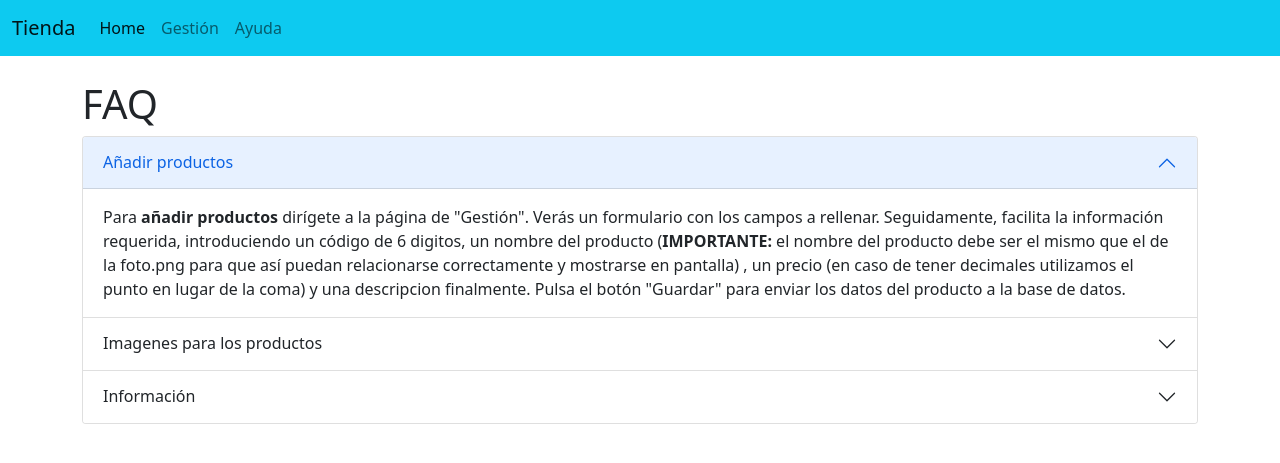
After one commit to A7OMICsp/Tienda-CRUD, a Django app: page /paginaAyuda/ in a window 1280 px wide. The commit adds this page. Shown: the top 463 px of the page. Run offline with Django 3.2, Linux system fonts and the light colour scheme; parts of the project's set-up code (start-up, migrations or seed data) failed here and were passed over; some libraries are stand-ins or nearby versions.

Commit message:
Actualizacion FINAL

```diff
--- a/Aplicaciones/Tienda/models.py
+++ b/Aplicaciones/Tienda/models.py
@@ -6,7 +6,8 @@ class Producto(models.Model):
     codigo = models.CharField(primary_key=True, max_length=6)
     nombre = models.CharField(max_length=50)
     precio = models.FloatField()
+    descripcion = models.TextField(max_length=500, default="Producto")
 
     def __str__(self):
         texto = "{0} ({1})"
-        return texto.format(self.nombre, self.precio)
+        return texto.format(self.nombre, self.precio, self.descripcion)
--- /dev/null
+++ b/Aplicaciones/Tienda/templates/ayuda.html
@@ -0,0 +1,63 @@
+{% extends "./base.html" %}
+{% load static %}
+
+{% block title %} Ayuda {% endblock %}
+
+{% block body %}
+
+<div class="accordion" id="accordionExample">
+    <h1>FAQ</h1>
+    <div class="accordion-item">
+        <h2 class="accordion-header" id="headingOne">
+            <button class="accordion-button" type="button" data-bs-toggle="collapse" data-bs-target="#collapseOne"
+                aria-expanded="true" aria-controls="collapseOne">
+                Añadir productos
+            </button>
+        </h2>
+        <div id="collapseOne" class="accordion-collapse collapse show" aria-labelledby="headingOne"
+            data-bs-parent="#accordionExample">
+            <div class="accordion-body">
+                Para <strong>añadir productos</strong> dir&iacute;gete a la p&aacute;gina de &quot;Gestión&quot;. Ver&aacute;s
+                un formulario con los campos a rellenar. Seguidamente, facilita la informaci&oacute;n requerida, introduciendo
+                un c&oacute;digo de 6 digitos, un nombre del producto &#40;<strong>IMPORTANTE: </strong>el nombre del producto
+                debe ser el mismo que el de la foto.png para que as&iacute; puedan relacionarse correctamente y mostrarse en pantalla&#41;
+                , un precio &#40;en caso de tener decimales utilizamos el punto en lugar de la coma&#41; y una descripcion finalmente.
+                Pulsa el botón &quot;Guardar&quot; para enviar los datos del producto a la base de datos.
+            </div>
+        </div>
+    </div>
+    <div class="accordion-item">
+        <h2 class="accordion-header" id="headingTwo">
+            <button class="accordion-button collapsed" type="button" data-bs-toggle="collapse"
+                data-bs-target="#collapseTwo" aria-expanded="false" aria-controls="collapseTwo">
+                Imagenes para los productos
+            </button>
+        </h2>
+        <div id="collapseTwo" class="accordion-collapse collapse" aria-labelledby="headingTwo"
+            data-bs-parent="#accordionExample">
+            <div class="accordion-body">
+                <strong>IMPORTANTE.</strong> Al descargar la imagen png, es imprescindible nombrarla exactamente igual que el
+                nombre asignado al producto. La foto deberá guardarse en la carpeta ./static/img/ .
+            </div>
+        </div>
+    </div>
+    <div class="accordion-item">
+        <h2 class="accordion-header" id="headingThree">
+            <button class="accordion-button collapsed" type="button" data-bs-toggle="collapse"
+                data-bs-target="#collapseThree" aria-expanded="false" aria-controls="collapseThree">
+                Información
+            </button>
+        </h2>
+        <div id="collapseThree" class="accordion-collapse collapse" aria-labelledby="headingThree"
+            data-bs-parent="#accordionExample">
+            <div class="accordion-body">
+                Desarrollado por Alejandro Moscardó Vilar a día 31/03/2022.<br/><br/>
+                <strong>Contacto:</strong><br/>
+                Personal: amoscardovilar@gmail.com<br/>
+                Académico: alejandro.moscardo@ciclosformativosceu.es
+            </div>
+        </div>
+    </div>
+</div>
+
+{% endblock %}
--- a/Aplicaciones/Tienda/templates/base.html
+++ b/Aplicaciones/Tienda/templates/base.html
@@ -7,7 +7,7 @@
     <meta name="viewport" content="width=device-width, initial-scale=1.0">
     <title>{% block title %} {% endblock %}</title>
     <link href="https://cdn.jsdelivr.net/npm/bootstrap@5.1.3/dist/css/bootstrap.min.css" rel="stylesheet" integrity="sha384-1BmE4kWBq78iYhFldvKuhfTAU6auU8tT94WrHftjDbrCEXSU1oBoqyl2QvZ6jIW3" crossorigin="anonymous">
-    <link rel="stylesheet" href="{% static 'css/gestionCursos.css' %}">
+    <link rel="stylesheet" href="{../static/css/gestionCursos.css' %}">
     <link href='https://css.gg/image.css' rel='stylesheet'>
 </head>
 <body>
@@ -26,7 +26,7 @@
                 <a class="nav-link" href="/gestionCursos/">Gestión</a>
               </li>
               <li class="nav-item">
-                <a class="nav-link" href="#">Ayuda</a>
+                <a class="nav-link" href="/paginaAyuda/">Ayuda</a>
               </li>
             </ul>
           </div>
--- a/Aplicaciones/Tienda/templates/edicionCurso.html
+++ b/Aplicaciones/Tienda/templates/edicionCurso.html
@@ -23,6 +23,10 @@
                             min="1" placeholder="{{producto.precio}} (utiliza el punto en lugar de coma)" required>
                     </div>
                     <div class="form-group py-1">
+                        <textarea type="text" id="txtDescripcion" name="txtDescripcion" class="form-control"
+                            maxlength="500" placeholder="Añade la descripcion del producto" required rows="4">{{producto.descripcion}}</textarea>
+                    </div>
+                    <div class="form-group py-1">
                         <button type="submit" class="btn btn-success btn-block text-white">Guardar</button>
                     </div>
                 </form>
--- a/Aplicaciones/Tienda/templates/paginaProducto.html
+++ b/Aplicaciones/Tienda/templates/paginaProducto.html
@@ -9,6 +9,7 @@
     <img src="../static/img/{{producto.nombre}}.png" class="card-img-top" alt="..." />
     <div class="card-body">
         <h5 class="card-title">{{producto.nombre}}</h5>
+        <p class="card-text">{{producto.descripcion}}</p>
         <p class="card-text">{{producto.precio}}€</p>
         <a href="/" class="btn btn-dark" style="margin-right: 1rem">Volver</a>
         <div style="float: right">
--- a/Aplicaciones/Tienda/urls.py
+++ b/Aplicaciones/Tienda/urls.py
@@ -11,4 +11,5 @@ urlpatterns = [
     path('eliminarProducto/<codigo>', views.eliminarProducto),
     path('paginaProducto/<codigo>', views.visualizarProducto),
     path('buscarProducto/', views.buscarProducto),
+    path('paginaAyuda/', views.paginaAyuda)
 ]
--- a/Aplicaciones/Tienda/views.py
+++ b/Aplicaciones/Tienda/views.py
@@ -17,8 +17,9 @@ def registrarProducto(request):
     codigo = request.POST['txtCodigo']
     nombre = request.POST['txtNombre']
     precio = request.POST['numPrecio']
+    descripcion = request.POST['txtDescripcion']
 
-    producto = Producto.objects.create(codigo=codigo, nombre=nombre, precio=precio)
+    producto = Producto.objects.create(codigo=codigo, nombre=nombre, precio=precio, descripcion=descripcion)
     return redirect('/gestionCursos/')
 
 def edicionProducto(request, codigo):
@@ -30,10 +31,12 @@ def editarProducto(request):
     codigo = request.POST['txtCodigo']
     nombre = request.POST['txtNombre']
     precio = request.POST['numPrecio']
+    descripcion = request.POST['txtDescripcion']
 
     producto = Producto.objects.get(codigo=codigo)
     producto.nombre = nombre
     producto.precio = precio
+    producto.descripcion = descripcion
     producto.save()
 
     return redirect('/')
@@ -50,8 +53,15 @@ def visualizarProducto(request, codigo):
     return render(request, "paginaProducto.html", {"producto": producto})
 
 def buscarProducto(request):
-    productos = Producto.objects.all()
-    nombre = request.POST['txtBusqueda']
-    difflib.get_close_matches(nombre, productos.nombre)
+    if request.method == "POST":
+        txtBusqueda = request.POST['txtBusqueda']
 
-    return render(request, "gestionCursos2.html", {"productos": productos})
+        resultado = Producto.objects.filter(nombre__contains = txtBusqueda)
+
+        return render(request, "resultadoBusqueda.html", {'txtBusqueda': txtBusqueda, 'resultado': resultado})
+    else:
+        return render(request, "resultadoBusqueda.html", {})
+
+def paginaAyuda(request):
+
+    return render(request, "ayuda.html")
```
Also changed, not shown: Aplicaciones/Tienda/templates/gestionCursos.html (+7 -3 lines), Aplicaciones/Tienda/templates/gestionCursos2.html (deleted, +0 -52 lines), Aplicaciones/Tienda/templates/home.html (+2 -6 lines), Aplicaciones/Tienda/templates/resultadoBusqueda.html (added, +67 -0 lines), Aplicaciones/Tienda/migrations/0005_producto_descripcion.py (added), Aplicaciones/Tienda/static/img/Martillo de Goma.png (added), Tienda.db.
